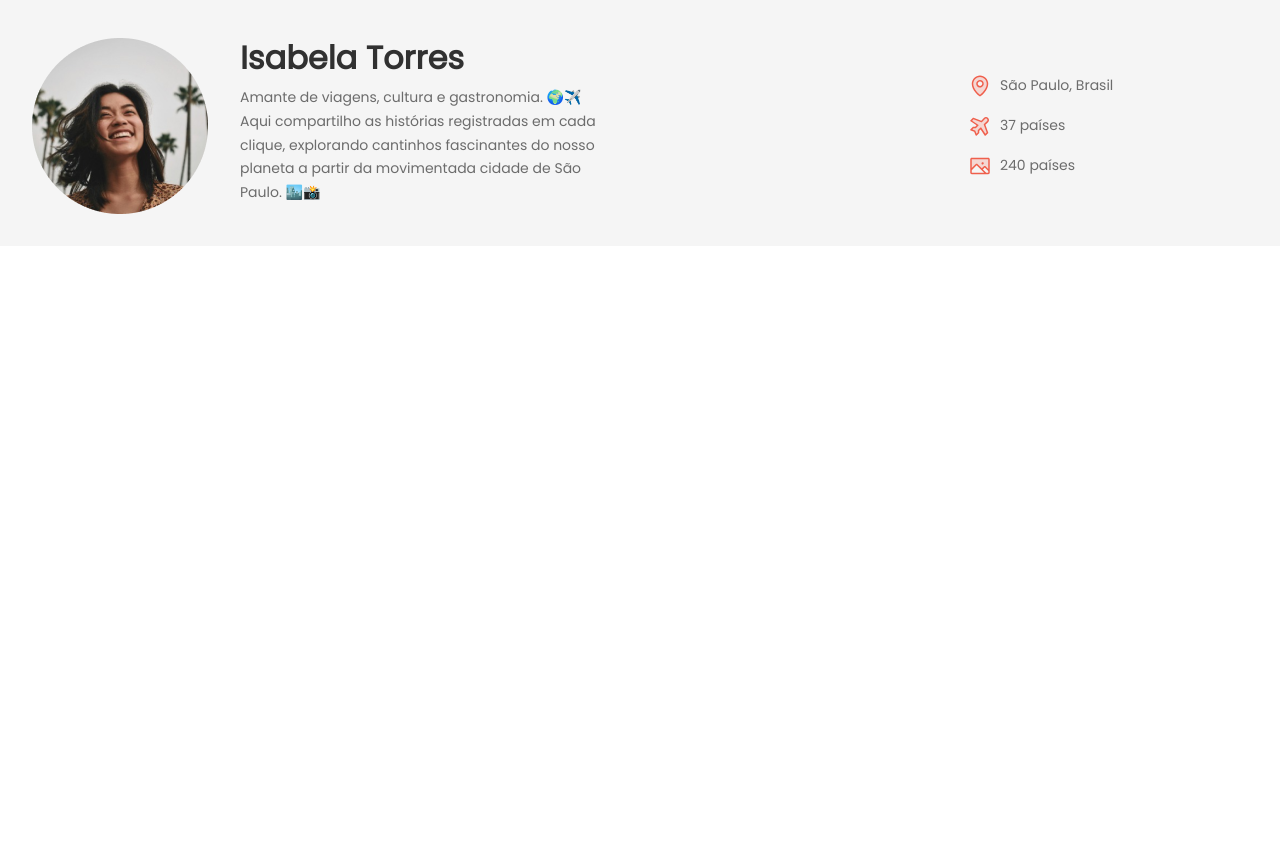
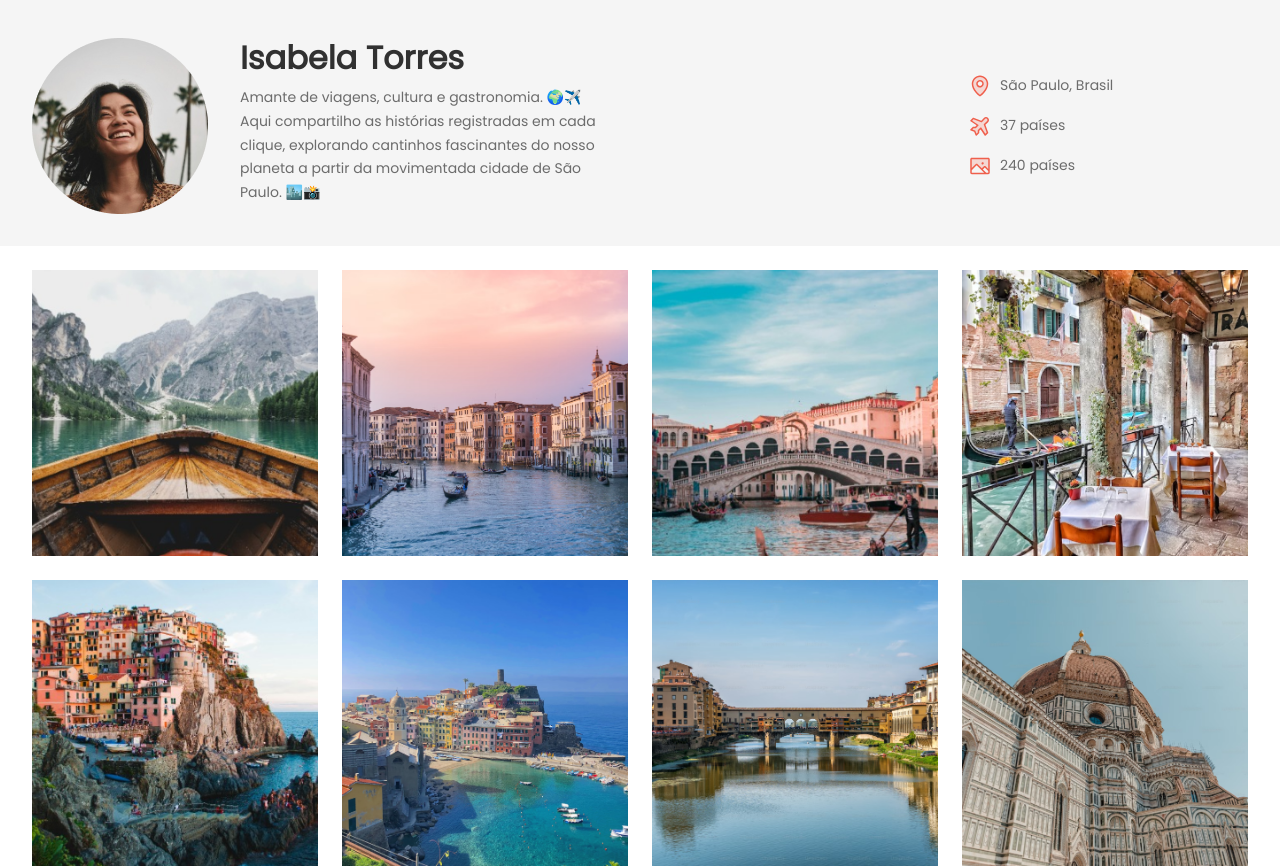
Before and after one commit to thiiiimarques/Perfil_de_Viagens, a plain HTML site: page index.html in a window 1280 px wide. Shown: the part 90-958 px from the top of the page. Before the commit the page ends 800 px from the top, so only its background shows below. Drawn offline with Linux system fonts and the light colour scheme.

Commit message:
Criando a Galeria de fotos

```diff
--- a/index.html
+++ b/index.html
@@ -9,6 +9,8 @@
   <link href="https://fonts.googleapis.com/css2?family=Poppins:wght@100;400&display=swap" rel="stylesheet">
   <title>Travelgram | Perfil de Viagens</title>
 </head>
+
+
 <body>
   <div class="bg-surface-color">
     <nav class="container">
@@ -64,5 +66,20 @@
       </div>
     </header>
   </div>
+
+  <main class="container">
+    <img src="assets/images/Image 01.png" alt="....">
+    <img src="assets/images/Image 02.png" alt="....">
+    <img src="assets/images/Image 03.png" alt="....">
+    <img src="assets/images/Image 04.png" alt="....">
+    <img src="assets/images/Image 05.png" alt="....">
+    <img src="assets/images/Image 06.png" alt="....">
+    <img src="assets/images/Image 07.png" alt="....">
+    <img src="assets/images/Image 08.png" alt="....">
+    <img src="assets/images/Image 09.png" alt="....">
+    <img src="assets/images/Image 10.png" alt="....">
+  </main>
+
+  <footer></footer>
 </body>
 </html>
--- /dev/null
+++ b/styles/main.css
@@ -0,0 +1,12 @@
+main{
+  display: flex;
+  gap: 24px;
+  padding-block: 24px;
+  flex-wrap: wrap;
+}
+
+main img{
+  width: 286px;
+  height: 286px;
+  object-fit: cover;
+}
--- a/styles/style.css
+++ b/styles/style.css
@@ -1,3 +1,4 @@
 @import url(global.css);
 @import url(nav.css);
 @import url(header.css);
+@import url(main.css);
```
